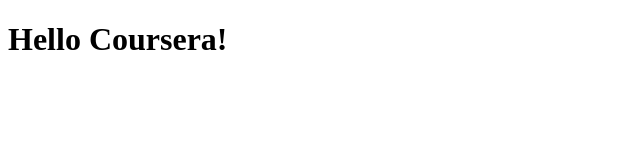
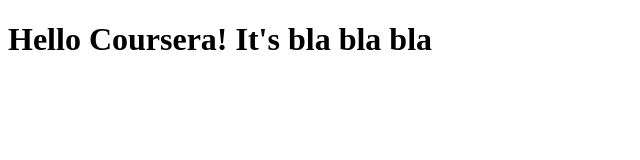
Before and after one commit to uwoznicki/coursera-test, a plain HTML site: page site/index.html in a window 1280 px wide. Shown: the whole page, without its empty margins (0-640 px from the left). Drawn offline with Linux system fonts and the light colour scheme.

Commit message:
Edition site

```diff
--- a/site/index.html
+++ b/site/index.html
@@ -4,6 +4,6 @@
 	<title>Hello Coursera!</title>
 </head>
 <body>
-<h1>Hello Coursera!</h1>
+<h1>Hello Coursera! It's bla bla bla</h1>
 </body>
 </html>
```
